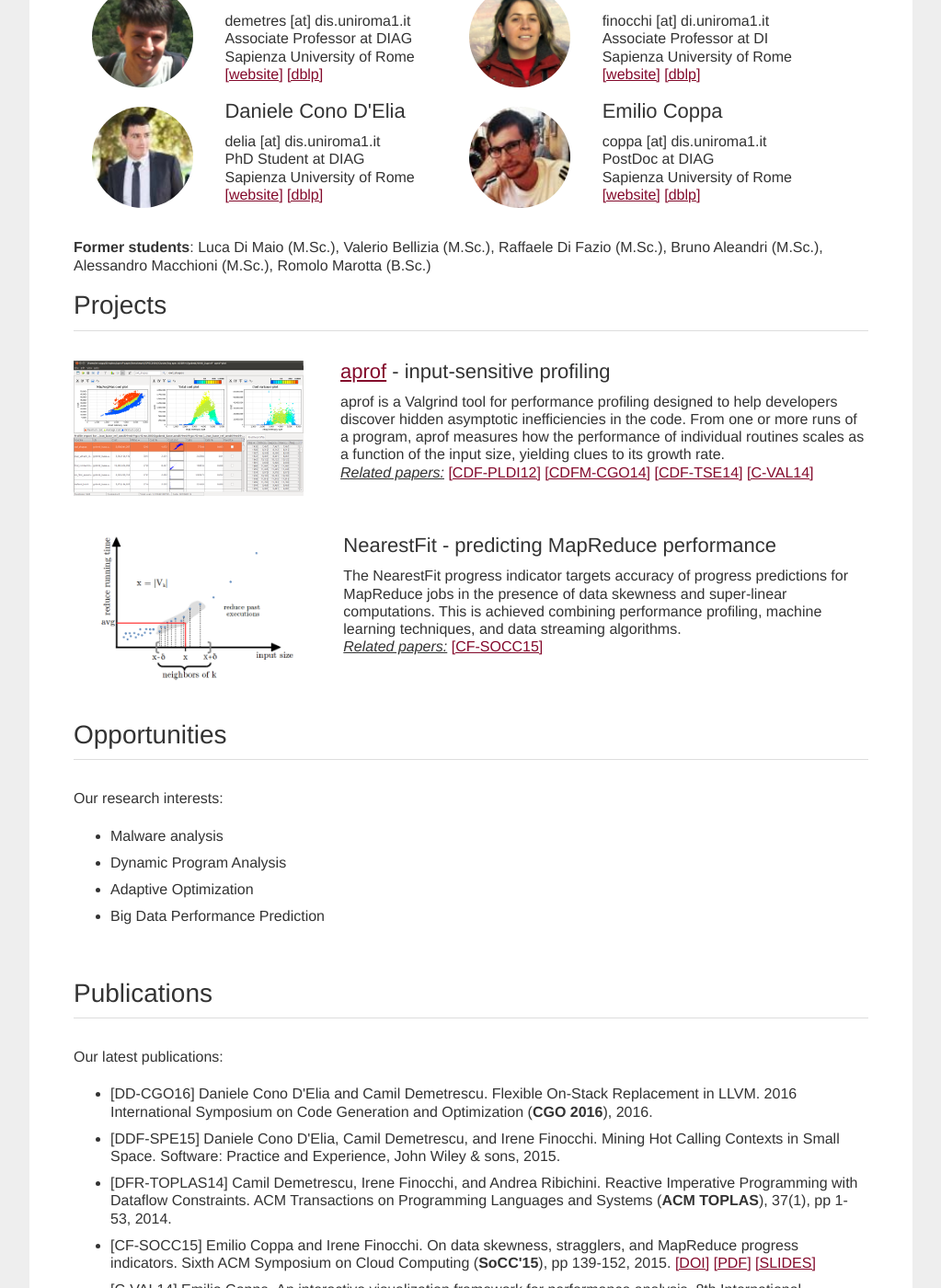
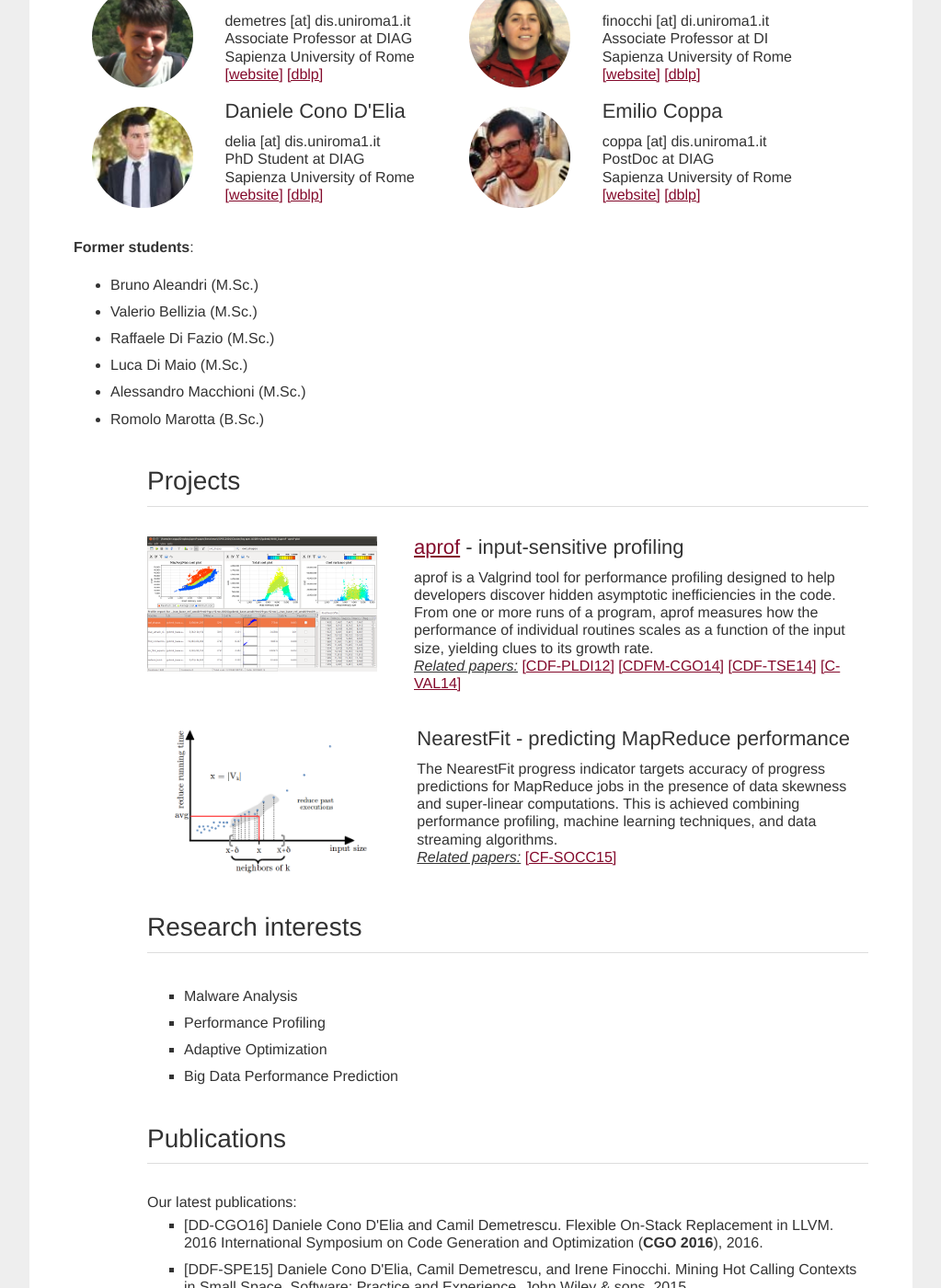
Before and after one commit to season-lab/season-lab.github.io, a Jekyll site: the page built from index.html, in a window 1280 px wide and 1400 px high, scrolled down 424 px. Shown: the whole window at 92% size, without its empty margins (128-1151 px from the left). Built offline with Jekyll 4.4.1, drawn with Linux system fonts in a browser that asks for light colours.

Commit message:
Update index.html

```diff
--- a/index.html
+++ b/index.html
@@ -76,8 +76,15 @@ title: SEASON Lab - Software Analysis and Optimization Laboratory at Sapienza Un
 
           <br/>
 
-          <b>Former students</b>: Luca Di Maio (M.Sc.), Valerio Bellizia (M.Sc.), Raffaele Di Fazio (M.Sc.),
-          Bruno Aleandri (M.Sc.), Alessandro Macchioni (M.Sc.), Romolo Marotta (B.Sc.)
+          <b>Former students</b>:
+          <ul>
+                    <li>Bruno Aleandri (M.Sc.)</li>
+                    <li>Valerio Bellizia (M.Sc.)</li>
+                    <li>Raffaele Di Fazio (M.Sc.)</li>
+                    <li>Luca Di Maio (M.Sc.)</li>
+                    <li>Alessandro Macchioni (M.Sc.)</li>
+                    <li>Romolo Marotta (B.Sc.)</li>
+          <ul>
 
           <br/><br/>
 
@@ -113,13 +120,11 @@ title: SEASON Lab - Software Analysis and Optimization Laboratory at Sapienza Un
 
           <br/><br/>
 
-          <h2 id="opportunities">Opportunities</h2>
+          <h2 id="research">Research interests</h2>
           <hr>
-
-          Our research interests:
           <ul>
-            <li>Malware analysis</li>
-            <li>Dynamic Program Analysis</li>
+            <li>Malware Analysis</li>
+            <li>Performance Profiling</li>
             <li>Adaptive Optimization</li>
             <li>Big Data Performance Prediction</li>
           </ul>
```
